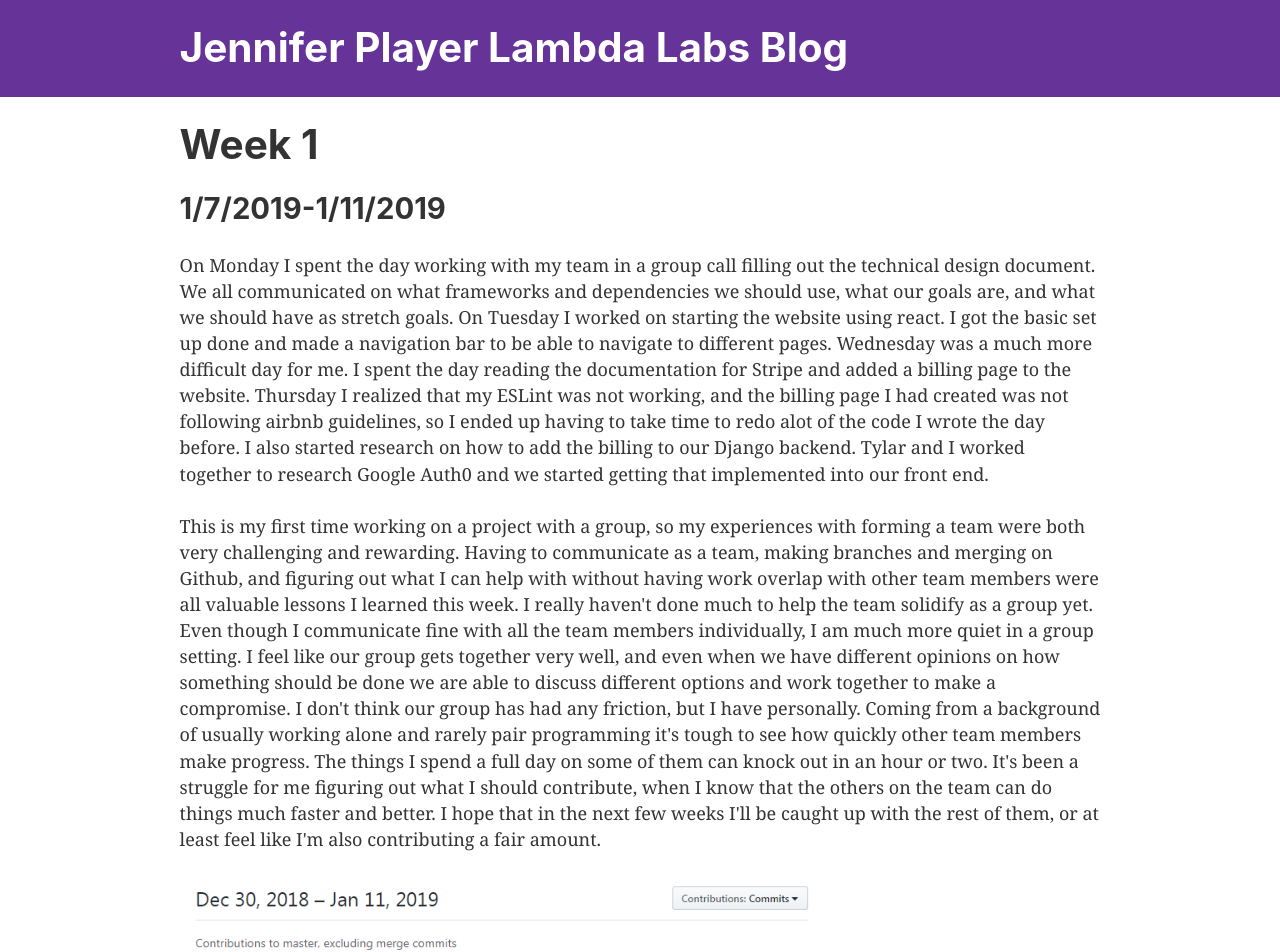
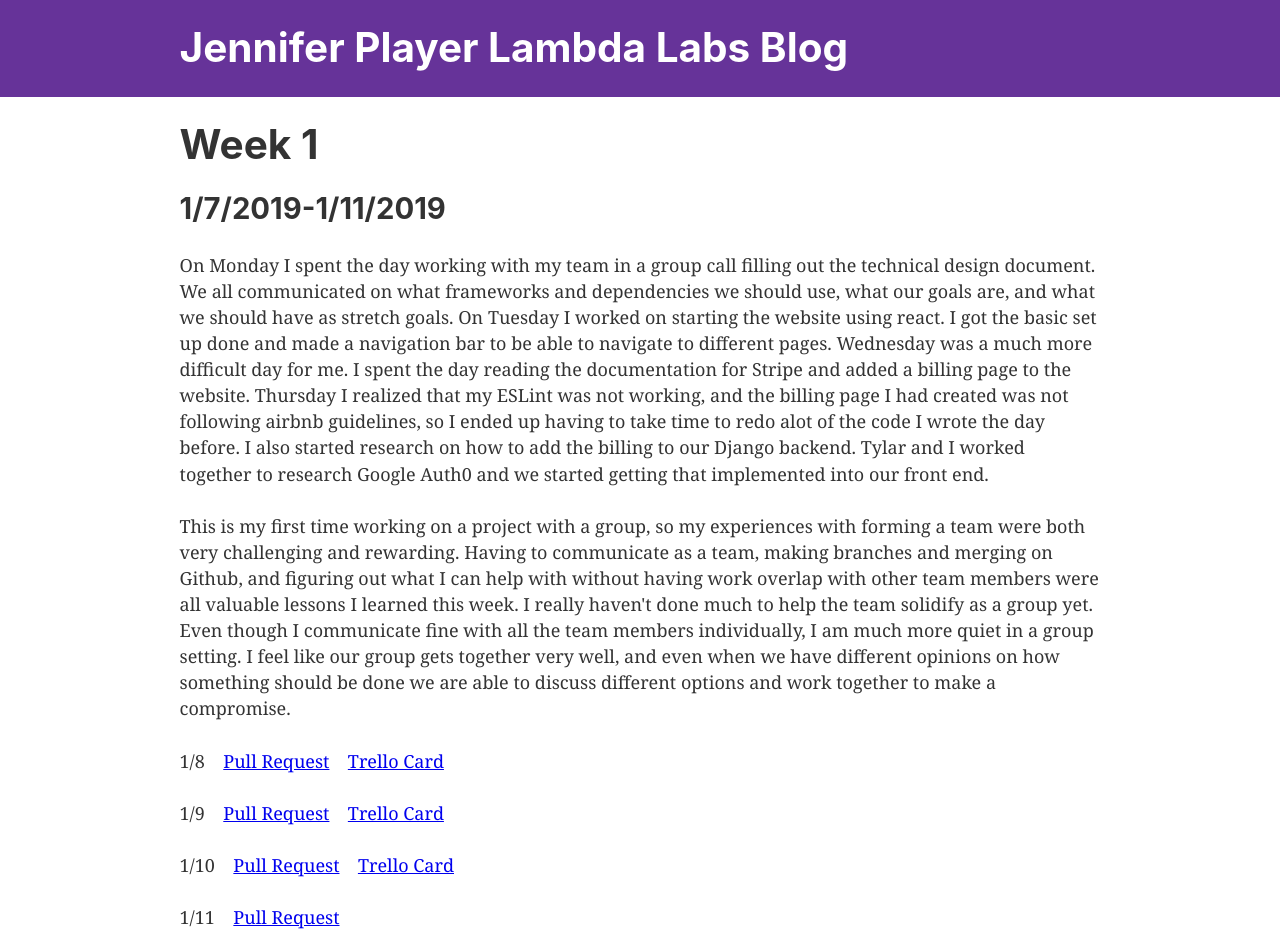
Before and after one commit to chainchompa/labs-blog, a Gatsby site in the folder labs-blog/: page /week-1 in a window 1280 px wide. Shown: the top 952 px of the page. Built offline with nearby package versions, Linux system fonts and the light colour scheme; Gatsby itself is replaced by a stand-in of ours.

Commit message:
added links to weekly prs and trello cards

```diff
--- a/labs-blog/src/pages/pages.css
+++ b/labs-blog/src/pages/pages.css
@@ -3,3 +3,7 @@ img {
     margin: auto;
     margin-left: 15%;
 }
+
+.links a {
+    margin-left: 2%;
+}
--- a/labs-blog/src/pages/week-1.js
+++ b/labs-blog/src/pages/week-1.js
@@ -1,6 +1,6 @@
 import React from 'react'
 import { Link } from 'gatsby'
-import './pages.css';
+import './pages.css'
 
 import Layout from '../components/layout'
 
@@ -34,17 +34,53 @@ const WeekOne = () => (
       quiet in a group setting. I feel like our group gets together very well,
       and even when we have different opinions on how something should be done
       we are able to discuss different options and work together to make a
-      compromise. I don't think our group has had any friction, but I have
-      personally. Coming from a background of usually working alone and rarely
-      pair programming it's tough to see how quickly other team members make
-      progress. The things I spend a full day on some of them can knock out in
-      an hour or two. It's been a struggle for me figuring out what I should
-      contribute, when I know that the others on the team can do things much
-      faster and better. I hope that in the next few weeks I'll be caught up
-      with the rest of them, or at least feel like I'm also contributing a fair
-      amount.
+      compromise.
     </p>
-    <img src={require('../images/labsweek1.png')} alt='github contribution chart' />
+    <div className="links">
+      <p>
+        1/8
+        <a href="https://github.com/Lambda-School-Labs/labs9-stock-trainer/pull/3">
+          Pull Request
+        </a>
+        <a href="https://trello.com/c/Kc9h6HqA/35-sidebar-react-component">
+          Trello Card
+        </a>
+      </p>
+    </div>
+    <div className="links">
+      <p>
+        1/9
+        <a href="https://github.com/Lambda-School-Labs/labs9-stock-trainer/pull/7">
+          Pull Request
+        </a>
+        <a href="https://trello.com/c/0lGfc6Tz/26-research-stripe-and-set-up-billing-page">
+          Trello Card
+        </a>
+      </p>
+    </div>
+    <div className="links">
+      <p>
+        1/10
+        <a href="https://github.com/Lambda-School-Labs/labs9-stock-trainer/pull/14">
+          Pull Request
+        </a>
+        <a href="https://trello.com/c/0lGfc6Tz/26-research-stripe-and-set-up-billing-page">
+          Trello Card
+        </a>
+      </p>
+    </div>
+    <div className="links">
+      <p>
+        1/11
+        <a href="https://github.com/Lambda-School-Labs/labs9-stock-trainer/pull/22">
+          Pull Request
+        </a>
+      </p>
+    </div>
+    <img
+      src={require('../images/labsweek1.png')}
+      alt="github contribution chart"
+    />
     <p>Github username: chainchompa</p>
     <Link to="/">
       <h4>Go back to the homepage</h4>
```
